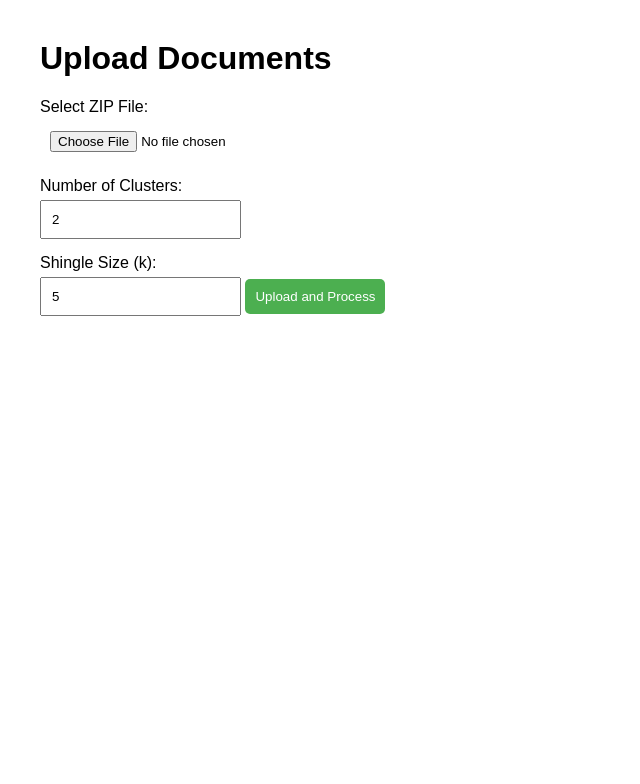
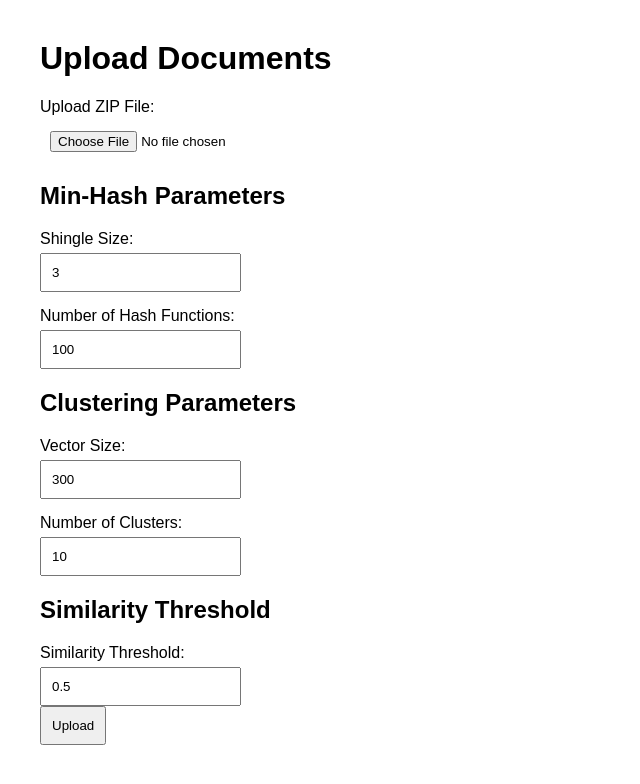
Before and after one commit to BorysenkoLiza/lexical_similarity_app, a Flask app: page / in a window 1280 px wide. Shown: the top 784 px of the page, without its empty margins (0-640 px from the left). Run offline with Flask 3, Linux system fonts and the light colour scheme.

Commit message:
User input for parameters and better results page

```diff
--- a/app.py
+++ b/app.py
@@ -10,6 +10,7 @@ from modules.semantic_clusterer import SemanticClusterer
 from modules.lexical_proximity_algorithm import LexicalProximityAlgorithm
 from modules.jaccard import JaccardSimilarityCalculator
 import secrets  # To generate a secret key
+import matplotlib.pyplot as plt
 
 # Set up logging
 logging.basicConfig(level=logging.INFO)
@@ -35,6 +36,10 @@ def upload():
     file = request.files['zipFile']
     num_clusters = request.form.get('numClusters', type=int, default=10)
     shingle_size = request.form.get('shingleSize', type=int, default=3)
+    num_hashes = request.form.get('numHashes', type=int, default=100)
+    vector_size = request.form.get('vectorSize', type=int, default=300)
+    similarity_threshold = request.form.get('similarityThreshold', type=float, default=0.5)
+
     if file.filename == '':
         return redirect(request.url)
     if file and allowed_file(file.filename):
@@ -42,7 +47,7 @@ def upload():
         zip_path = os.path.join(app.config['UPLOAD_FOLDER'], filename)
         file.save(zip_path)
         extracted_folder = process_zip(zip_path)
-        process_documents(extracted_folder, num_clusters, shingle_size)
+        process_documents(extracted_folder, num_clusters, shingle_size, num_hashes, vector_size, similarity_threshold)
         return redirect(url_for('results'))
     return render_template('index.html')
 
@@ -61,7 +66,7 @@ def process_zip(zip_path):
     shutil.rmtree(temp_extract_dir)
     return extract_folder
 
-def process_documents(extract_folder, num_clusters, shingle_size):
+def process_documents(extract_folder, num_clusters, shingle_size, num_hashes, vector_size, similarity_threshold):
     # Initialize DataLoader and load documents as sets of shingles
     logger.info("Initializing DataLoader and loading documents...")
     loader = DataLoader(extract_folder, shingle_size)
@@ -69,7 +74,7 @@ def process_documents(extract_folder, num_clusters, shingle_size):
 
     # Initialize the SemanticClusterer
     logger.info("Initializing SemanticClusterer and processing documents...")
-    clusterer = SemanticClusterer(num_clusters)
+    clusterer = SemanticClusterer(vector_size=vector_size, min_cluster=num_clusters)
     documents_df, silhouette = clusterer.process_documents(documents_df, train_new_model=False)
     logger.info("Silhouette Score: %f", silhouette)
 
@@ -86,9 +91,9 @@ def process_documents(extract_folder, num_clusters, shingle_size):
         cluster_docs_df = group[['DocID','DocName','Shingles']].copy()
         #Convert DataFrame to dictionary format: {DocID: shingles_set, ...}
         docs_as_sets = {row['DocID']: row['Shingles'] for index, row in cluster_docs_df.iterrows()}
-        clusters[label] = list(cluster_docs_df['DocName'])  # Store document names for the cluster
+        clusters[label] = [{'DocID': row['DocID'], 'DocName': row['DocName']} for index, row in cluster_docs_df.iterrows()]  # Store both document IDs and names for the cluster
         try:
-            minhash = LexicalProximityAlgorithm(docs_as_sets, num_hashes=100, similarity_threshold=0.5)
+            minhash = LexicalProximityAlgorithm(docs_as_sets, num_hashes=num_hashes)
             signatures = minhash.generate_minhash_signatures()
             similarities = minhash.calculate_similarities(signatures)
             similar_pairs = sorted(similarities, key=lambda x: x[2], reverse=True)[:5] #top five similar pairs for cluster
@@ -96,7 +101,7 @@ def process_documents(extract_folder, num_clusters, shingle_size):
             #similarity_calculator = JaccardSimilarityCalculator(docs_as_sets)
             #jaccard_similarities = similarity_calculator.calculate_jaccard()
             for doc1, doc2, similarity in similarities:
-                if similarity > 0.1:  # Adjust threshold as needed
+                if similarity > similarity_threshold:  # Adjust threshold as needed
                     logger.info(f"Cluster {label}: Document {doc1} is similar to Document {doc2} with similarity {similarity:.8f}")
         except KeyError as e:
             logger.error(f"KeyError: {e} - Check if DocID is present in docs_as_sets")
--- a/modules/lexical_proximity_algorithm.py
+++ b/modules/lexical_proximity_algorithm.py
@@ -32,7 +32,7 @@ class LexicalProximityAlgorithm:
         calculate_similarities(signatures): Calculates and returns the pairwise similarities between documents based on their MinHash signatures.
     """
 
-    def __init__(self, docs_as_sets, num_hashes=100, similarity_threshold=0.5):
+    def __init__(self, docs_as_sets, num_hashes=100):
             """
             Initializes the LexicalProximityAlgorithm with a dictionary of documents and their shingle sets.
 
@@ -43,7 +43,6 @@ class LexicalProximityAlgorithm:
             """
             self.docs_as_sets = docs_as_sets
             self.num_hashes = num_hashes
-            self.similarity_threshold = similarity_threshold
             self.num_docs = len(docs_as_sets)
             self.max_shingle = 2**32 - 1
             self.next_prime = self.find_next_prime(self.max_shingle)
--- a/templates/index.html
+++ b/templates/index.html
@@ -3,7 +3,7 @@
 <head>
     <meta charset="UTF-8">
     <meta name="viewport" content="width=device-width, initial-scale=1.0">
-    <title>Document Clustering Tool</title>
+    <title>Lexiacal Proximity</title>
     <style>
         body { font-family: Arial, sans-serif; margin: 40px; }
         form { margin-top: 20px; }
@@ -16,16 +16,34 @@
 <body>
     <h1>Upload Documents</h1>
     <form action="/upload" method="post" enctype="multipart/form-data">
-        <label for="zipFile">Select ZIP File:</label>
-        <input type="file" id="zipFile" name="zipFile" accept=".zip" required>
+        <label for="zipFile">Upload ZIP File:</label>
+        <input type="file" name="zipFile" id="zipFile" accept=".zip" required>
 
-        <label for="numClusters">Number of Clusters:</label>
-        <input type="number" id="numClusters" name="numClusters" min="1" value="2" required>
+        <div class="section">
+            <h2>Min-Hash Parameters</h2>
+            <label for="shingleSize">Shingle Size:</label>
+            <input type="number" name="shingleSize" id="shingleSize" value="3" required>
 
-        <label for="shingleSize">Shingle Size (k):</label>
-        <input type="number" id="shingleSize" name="shingleSize" min="1" value="5" required>
+            <label for="numHashes">Number of Hash Functions:</label>
+            <input type="number" name="numHashes" id="numHashes" value="100" required>
+        </div>
 
-        <button type="submit">Upload and Process</button>
+        <div class="section">
+            <h2>Clustering Parameters</h2>
+            <label for="vectorSize">Vector Size:</label>
+            <input type="number" name="vectorSize" id="vectorSize" value="300" required>
+
+            <label for="numClusters">Number of Clusters:</label>
+            <input type="number" name="numClusters" id="numClusters" value="10" required>
+        </div>
+
+        <div class="section">
+            <h2>Similarity Threshold</h2>
+            <label for="similarityThreshold">Similarity Threshold:</label>
+            <input type="number" step="0.01" name="similarityThreshold" id="similarityThreshold" value="0.5" required>
+        </div>
+
+        <input type="submit" value="Upload">
     </form>
 </body>
 </html>
```
Also changed, not shown: templates/results.html (+118 -21 lines).
